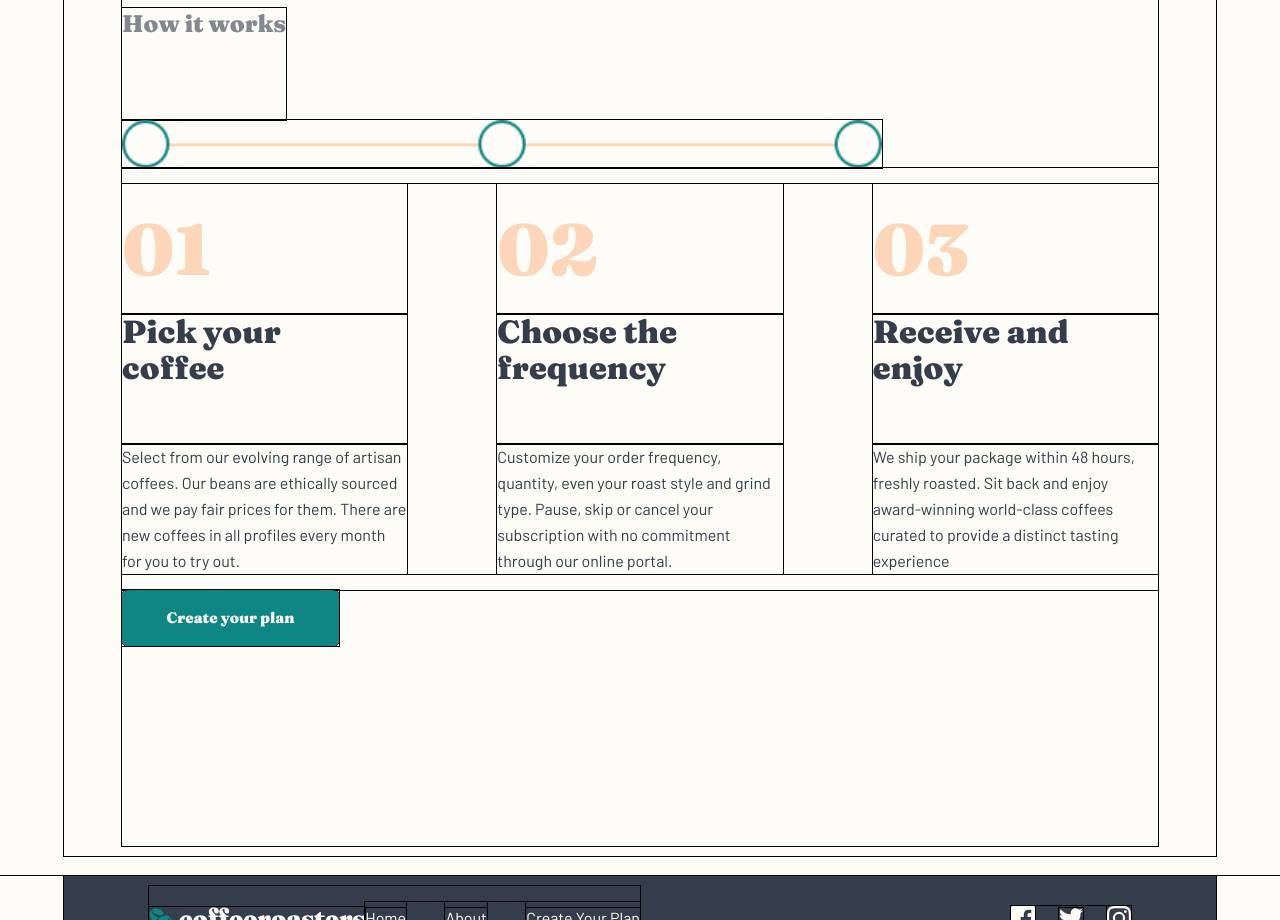
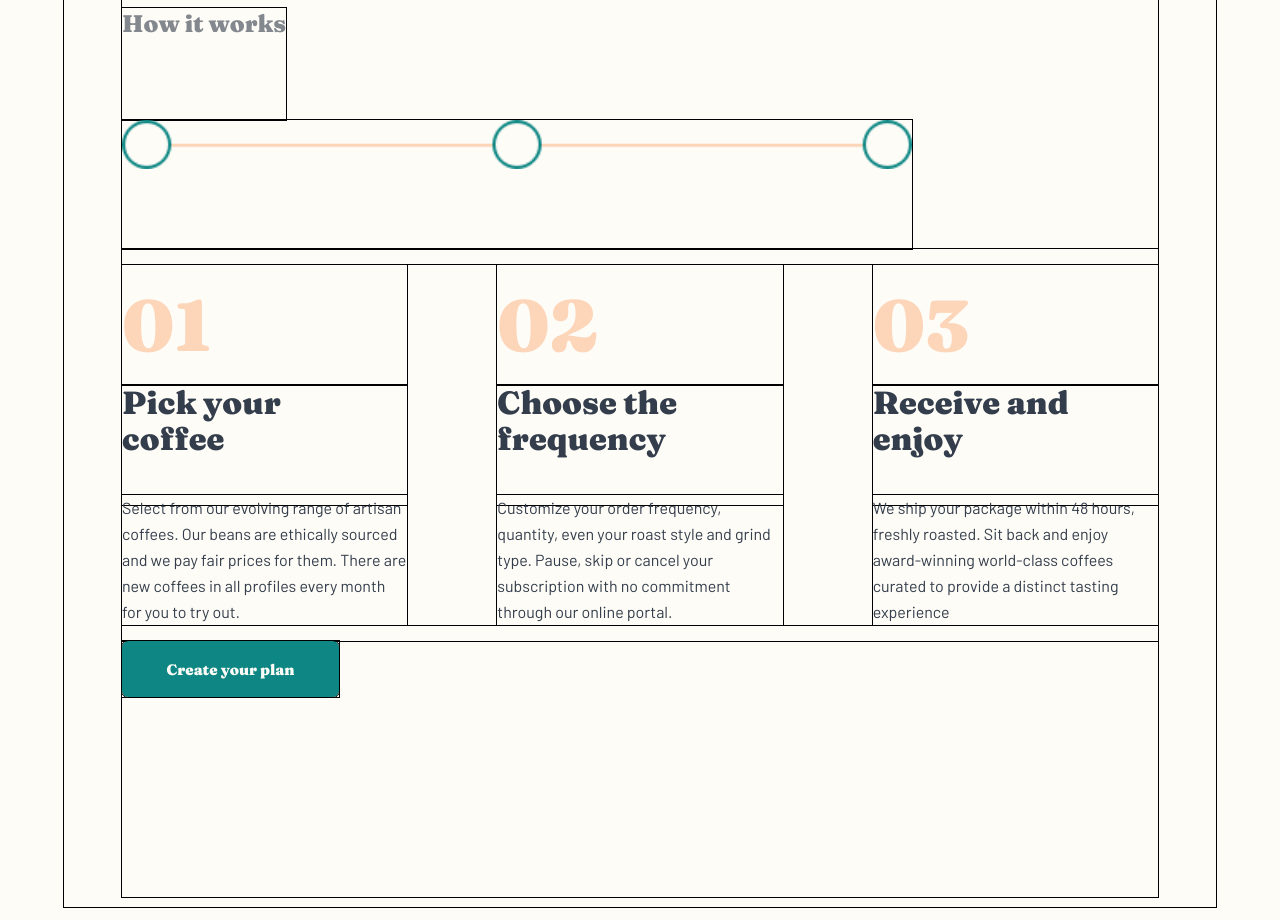
Before and after one commit to tlanettepollard/FEM-CoffeeRoasters-Subscription-Site-TLP, a React (Vite) app: page / in a window 1280 px wide. Shown: the part 2220-3140 px from the top of the page. Built offline with nearby package versions, Linux system fonts and the light colour scheme.

Commit message:
Updates
Signed-off-by: T. Lanette <TLPollard4516@gmail.com>

```diff
--- a/src/styles/components/_howWorks.scss
+++ b/src/styles/components/_howWorks.scss
@@ -20,8 +20,14 @@
         }
 
         .divider {
-            width: 47.5rem;
+            width: 49.375rem;
             height: auto;
+            padding-bottom: 5rem;
+
+            @include bp-md-tablet {
+                width: 30.625rem;
+                height: auto;
+            }
 
             @include bp-sm-tablet {
                 display: none;
@@ -60,7 +66,6 @@
                     display: grid;
                     grid-template-columns: 1fr;
                     grid-template-rows: repeat(3, 1fr);
-                    align-content: top;
                     text-align: start;
 
                     @include bp-lg-tablet {
@@ -75,7 +80,6 @@
                     &--number {
                         @include HeaderOneNumber;
                         align-content: center;
-                        //margin-bottom: -2.5rem;
                     }
 
                     &--title {
@@ -85,6 +89,7 @@
 
                         @include bp-lg-tablet {
                             font-size: 1.75rem;
+                            align-content:first baseline;
                             //margin-top: -0.625rem;
                         }
 
@@ -98,16 +103,16 @@
 
                     &--summary {
                         @include BodyFontDK;
-                        //margin-top: -1.25rem;
+                        margin-top: -0.625rem;
 
                         @include bp-lg-tablet {
-                            //margin-top: -1.875rem;
+                            margin-top: -1.875rem;
                         }
 
                         @include bp-sm-tablet {
                             font-size: .9375rem;
                             line-height: 1.5625rem;
-                            //margin-top: 0;
+                            margin-top: 0;
                         }
                     }
 
```
